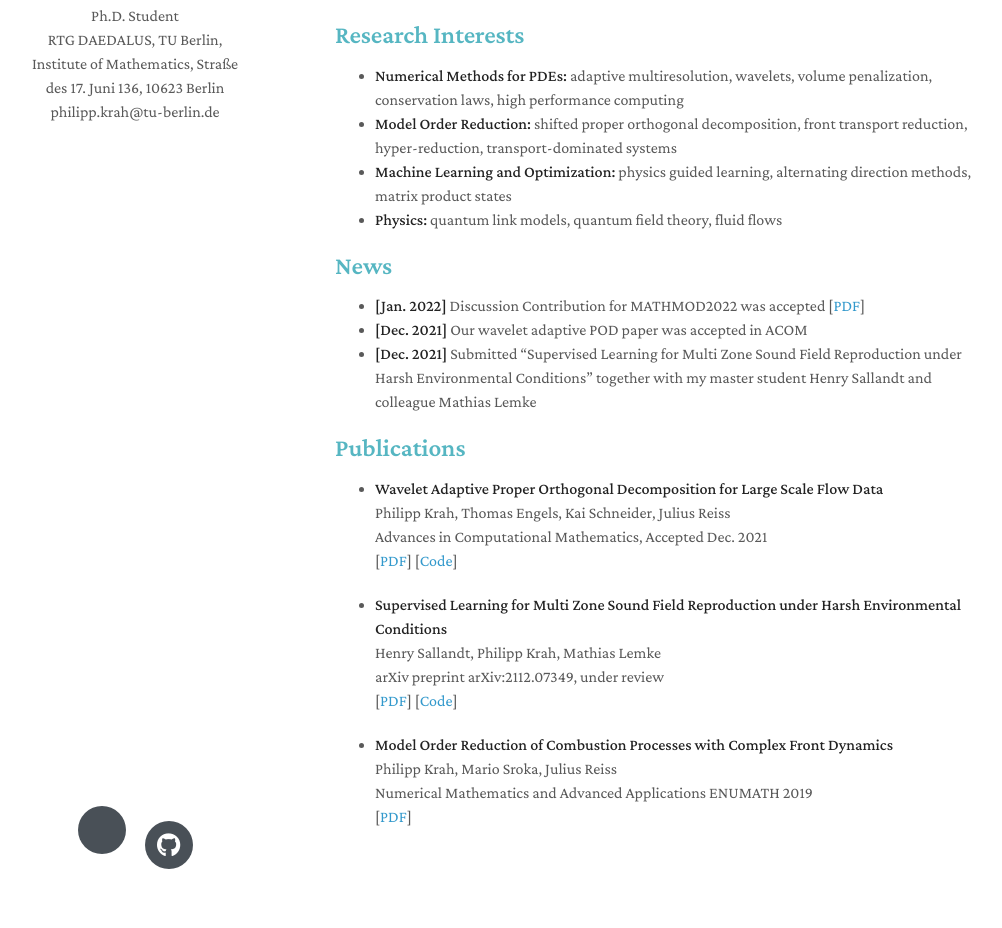
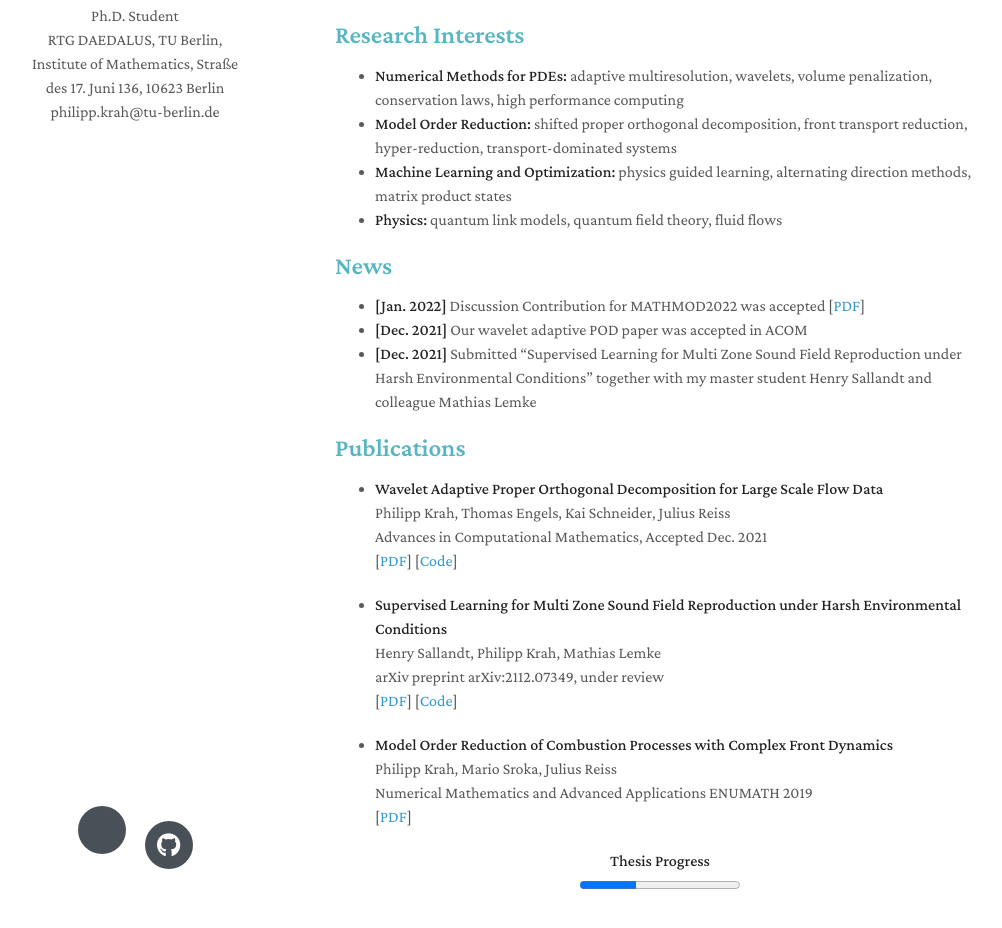
Before and after one commit to Philipp137/Philipp137.github.io, a Jekyll site: the page built from index.markdown, in a window 1280 px wide and 1211 px high. Shown: the part 240-1168 px from the top of the window, without its empty margins (135-1137 px from the left). Built offline with Jekyll 4.4.1, drawn with Linux system fonts in a browser that asks for light colours; nearby versions of some CDN libraries; a style sheet for code colours, icons or effects is not loaded.

Commit message:
progress bar of thesis

```diff
--- a/index.markdown
+++ b/index.markdown
@@ -47,3 +47,13 @@
   Numerical Mathematics and Advanced Applications ENUMATH 2019
   <br>
   [[PDF](https://arxiv.org/pdf/1912.03004.pdf)]
+
+
+
+
+<div align ="center">
+<strong>Thesis Progress</strong>
+<br>
+<progress value="35" max="100">70 %</progress>
+
+</div>
```
Also changed, not shown: 2 other files.
